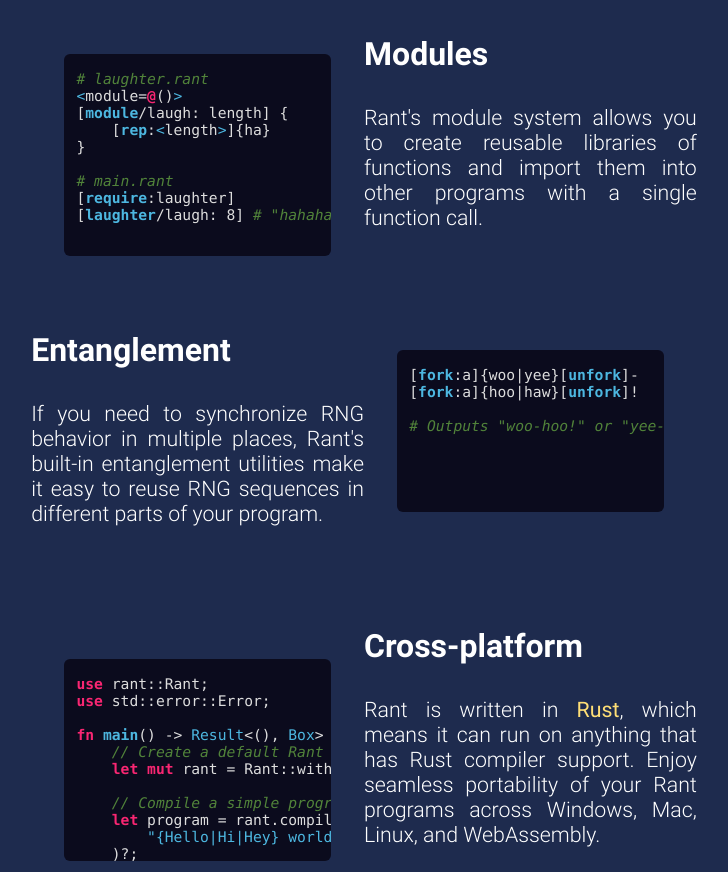
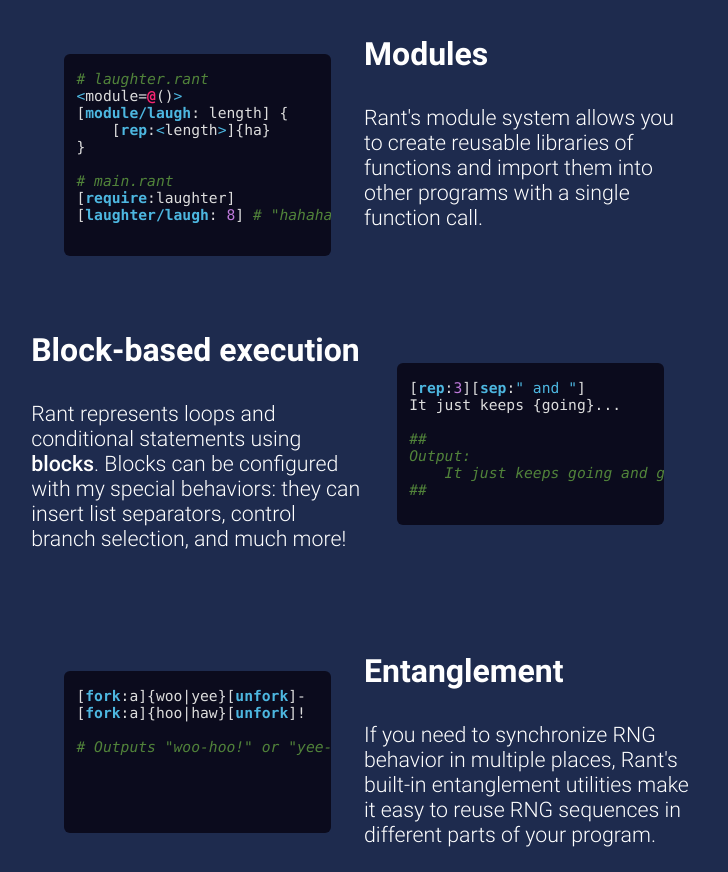
Before and after one commit to rant-lang/rant-lang.github.io, a plain HTML site: page index.html in a window 1280 px wide. Shown: the part 2873-3745 px from the top of the page, without its empty margins (276-1004 px from the left). Drawn offline with Linux system fonts and the light colour scheme.

Commit message:
Add extra example to homepage

```diff
--- a/css/hljs/monokai.css
+++ b/css/hljs/monokai.css
@@ -32,6 +32,7 @@ Monokai style - ported by Luigi Maselli - http://grigio.org
 .hljs-attribute,
 .hljs-symbol,
 .hljs-regexp,
+.hljs-number,
 .hljs-link {
   color: #bf79db;
 }
--- a/css/main.css
+++ b/css/main.css
@@ -358,7 +358,7 @@ code {
 }
 
 .feature > .feature-desc > p {
-    text-align: justify;
+    text-align: left;
     text-justify: inter-word;
 }
 
--- a/index.html
+++ b/index.html
@@ -151,6 +151,22 @@ Output:
                     </section>
                     <section class="feature">
                         <div class="feature-desc">
+                            <h3>Block-based execution</h3>
+                            <p>
+                                Rant represents loops and conditional statements using <b>blocks</b>. Blocks can be configured with my special behaviors:
+                                they can insert list separators, control branch selection, and much more!
+                            </p>
+                        </div>
+                        <pre><code class="language-rant">[rep:3][sep:&quot; and &quot;]
+It just keeps {going}...
+
+##
+Output:
+    It just keeps going and going and going...
+##</code></pre>
+                    </section>
+                    <section class="feature">
+                        <div class="feature-desc">
                             <h3>Entanglement</h3>
                             <p>
                                 If you need to synch&shy;ronize RNG behavior in multiple places,
--- a/js/hljs-rant.js
+++ b/js/hljs-rant.js
@@ -52,7 +52,7 @@ let rant_def = {
         {
           // Function call
           className: 'title',
-          begin: /(?<=\[)([\w-_]+|\!)/g
+          begin: /(?<=\[)([\w-_/]+|\!)/g
         },
         {
           // Variable accessor start
```
